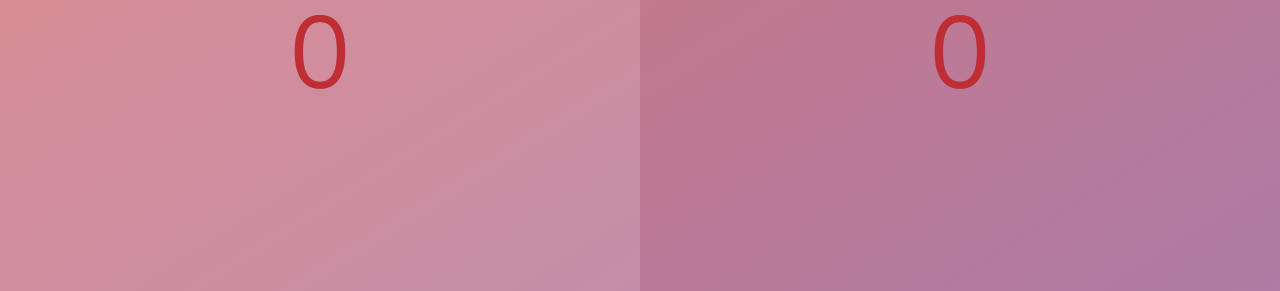
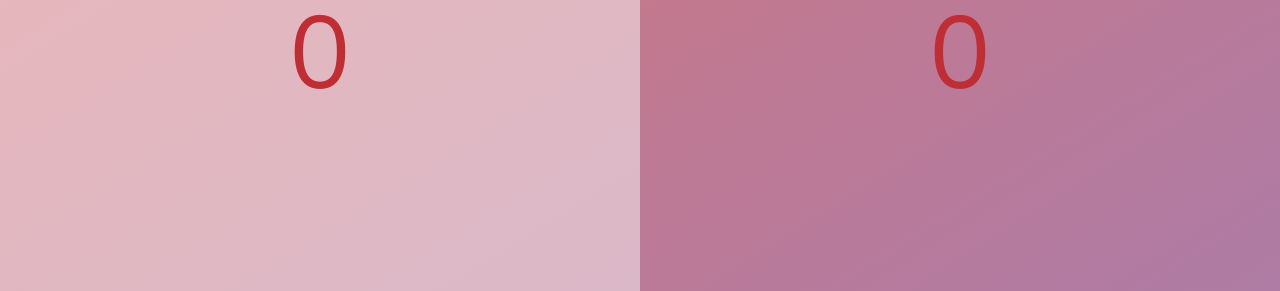
Before and after one commit to overaction/-, a plain HTML site: page 주사위게임/my/index.html in a window 1280 px wide. Shown: the part 222-513 px from the top of the page. Drawn offline with nearby package versions, Linux system fonts and the light colour scheme.

Commit message:
* css 수정 - transition 추가

```diff
--- a/주사위게임/my/style.css
+++ b/주사위게임/my/style.css
@@ -40,10 +40,11 @@ main {
   display: flex;
   flex-direction: column;
   text-align: center;
+  transition: all 0.5s ease;
 }
 
 .player-active {
-  background-color: rgba(255, 255, 255, 0.151);
+  background-color: rgba(255, 255, 255, 0.466);
 }
 
 .player-winner {
@@ -52,7 +53,7 @@ main {
 
 .player-winner .name {
   font-weight: 700;
-  color: #c7365f;
+  color: #f74b7c;
 }
 
 .name {
```
